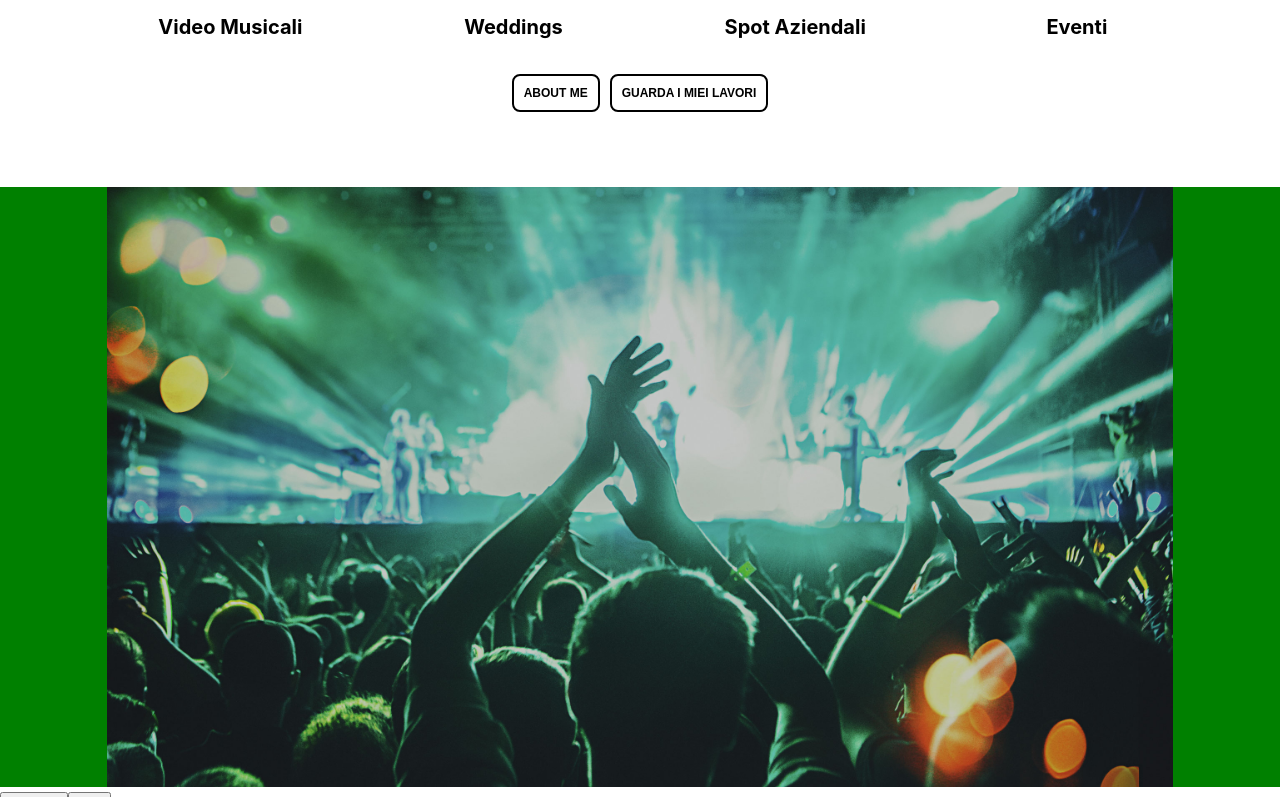
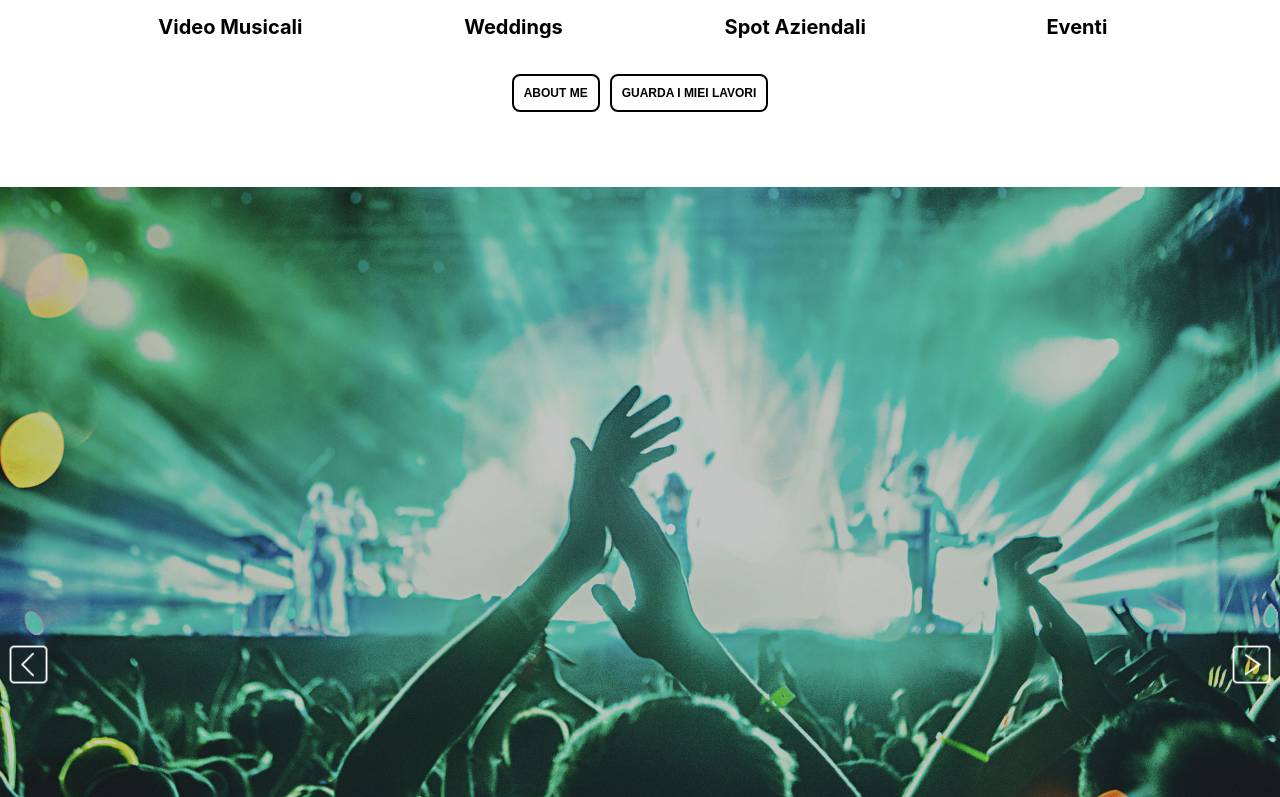
Before and after one commit to Gcollova/frank-website, a React (Create React App) app in the folder frank-website/: page / in a window 1280 px wide. Shown: the part 1483-2280 px from the top of the page. Built offline with nearby package versions, Linux system fonts and the light colour scheme.

Commit message:
fix:carousel

```diff
--- a/frank-website/src/Modules/Carousel/Carousel.module.scss
+++ b/frank-website/src/Modules/Carousel/Carousel.module.scss
@@ -1,4 +1,5 @@
 .carousel{
+    position: relative;
     overflow: hidden;
 
     .inner{
@@ -14,7 +15,7 @@
             display: inline-flex;
             align-items: center;
             justify-content: center;
-            height: 600px;
+            height: 100vh;
             width: 100%;
             overflow: hidden;
             background-color: green;
@@ -30,6 +31,38 @@
             }
 
 
+        }
+    }
+    .buttonLeft{
+        position: absolute;
+        top: 60%;
+        background: transparent;
+        border: none;
+        filter: invert(1);
+        transition: all 0.4s ease;
+        &:active{
+            transform: scale(0.9);
+        }
+        img{
+            height: 45px;
+        }
+    }
+    .buttonRight{
+
+        position: absolute;
+        top: 60%;
+        right: 0;
+        background: transparent;
+        border: none;
+        filter: invert(1);
+        transition: all 0.4s ease;
+        &:active{
+            transform: scale(0.9);
+
+
+        }
+        img{
+            height: 45px;
         }
     }
 }
--- a/frank-website/src/Modules/Carousel/index.jsx
+++ b/frank-website/src/Modules/Carousel/index.jsx
@@ -1,13 +1,17 @@
 import styles from './Carousel.module.scss'
 import { carouselData } from "../../libs/carouselData";
-import { useState } from "react";
+import { useState, } from "react";
 import { useSwipeable } from "react-swipeable";
+import slideLeft from '../../img/slide_left.png'
+import slideRight from '../../img/slide_right.png'
 
 const Carousel = () => {
     const [data, setData] = useState(carouselData);
   const [activeIndex, setActiveIndex] = useState(0);
   const [flaggerMinus, setFlaggerMinus] = useState(false);
   const [flaggerMax, setFlaggerMax] = useState(false);
+
+
 
 
   const updateIndex = (newIndex) => {
@@ -46,19 +50,19 @@ const Carousel = () => {
     },
     });
     return(
-        <div {...handlers}>
+        <div {...handlers} >
                 <div className={styles.carousel}>
-            <div  className={`${styles.inner}`} id="slider">
+            <div  className={`${styles.inner}`} id="slider" >
                 {data.map((image, key) => {
                 return (
-                    <div  key={key} className={`${styles.slides} ${flaggerMinus ? styles.movementMinus : ""} ${flaggerMax ? styles.movementMax : ""}`}>
+                    <div   key={key} className={`${styles.slides} ${flaggerMinus ? styles.movementMinus : ""} ${flaggerMax ? styles.movementMax : ""}`}>
                     <img  src={image} alt={`carousel.img`} />
                     </div>
                 );
                 })}
             </div>
             <div className={styles.indicators}>
-                <button
+                <button className={styles.buttonLeft}
                 onClick={() => {
                     if (!flaggerMinus || flaggerMax) {
                     updateIndex(activeIndex - 1);
@@ -66,9 +70,9 @@ const Carousel = () => {
                     }
                 }}
                 >
-                Previous
+                <img src={slideLeft} alt="slide Left" />
                 </button>
-                <button
+                <button className={styles.buttonRight}
                 onClick={() => {
                     if (!flaggerMax || flaggerMinus) {
                     updateIndex(activeIndex + 1);
@@ -76,7 +80,7 @@ const Carousel = () => {
                     }
                 }}
                 >
-                Next
+                <img src={slideRight} alt="slide Right" />
                 </button>
             </div>
             </div>
```
Also changed, not shown: frank-website/src/img/slide_left.png (added), frank-website/src/img/slide_right.png (added).
